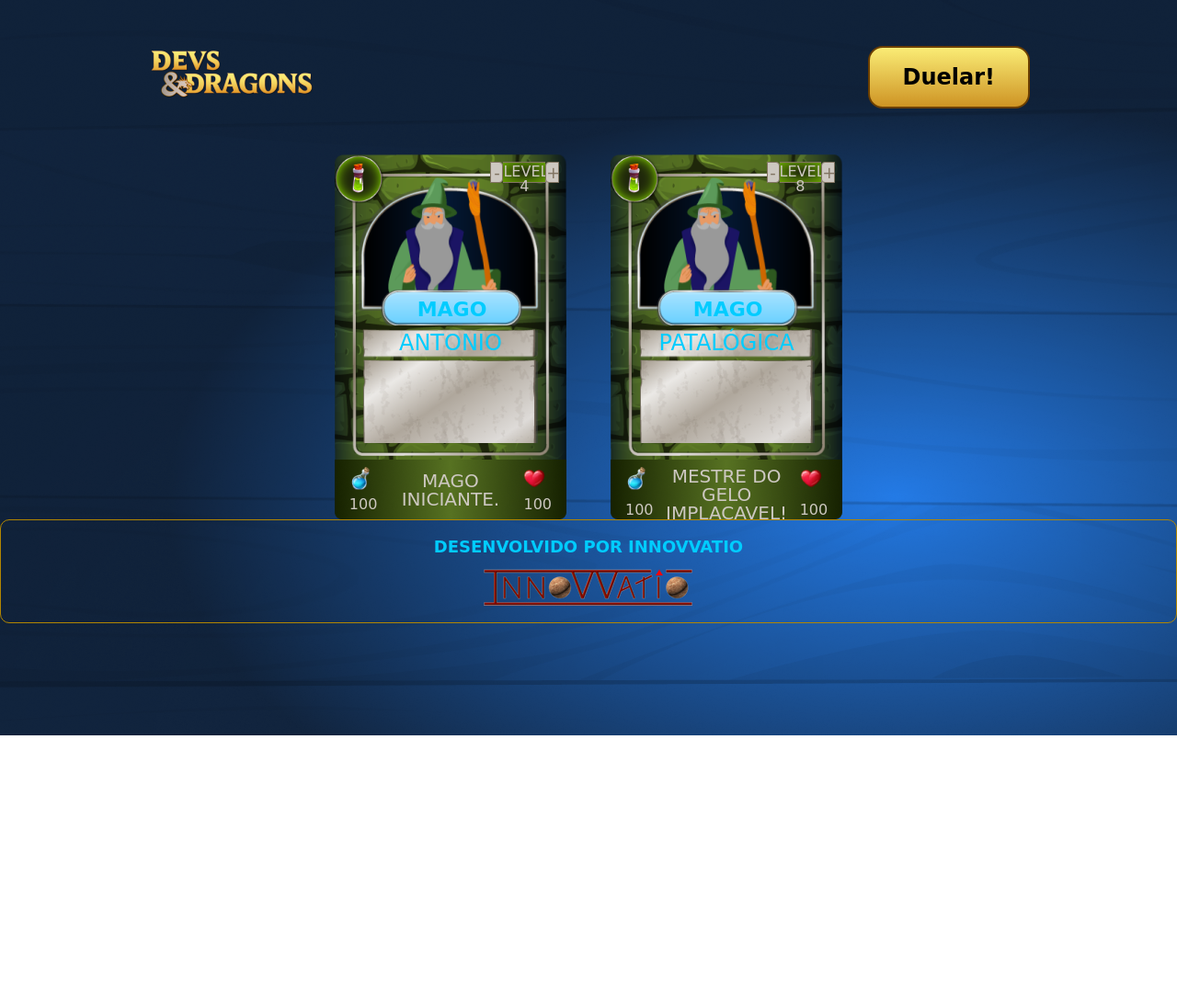
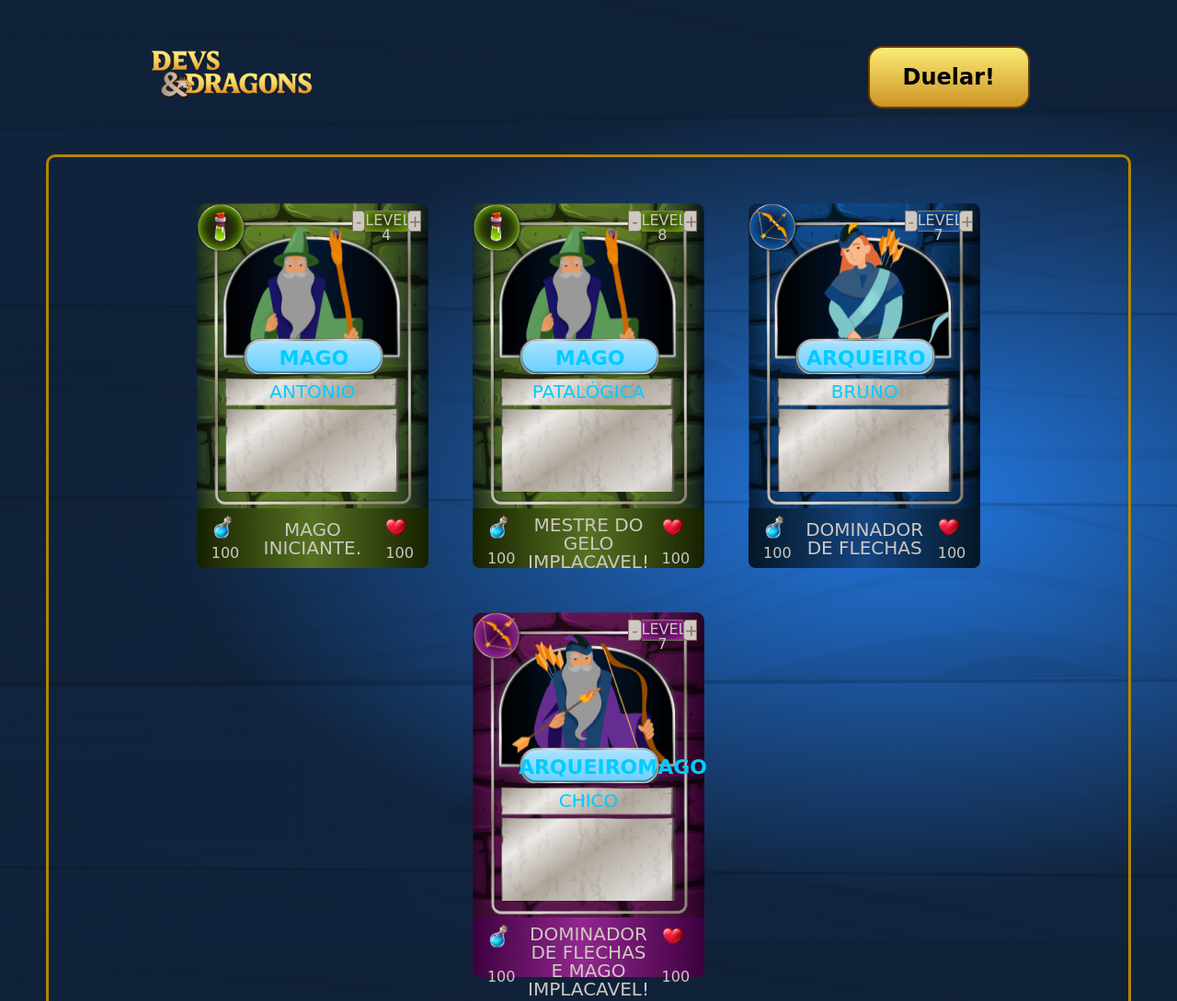
Before and after one commit to LuizCowBTF/Devs-Dragons, a plain HTML site: page index.html in a window 1280 px wide. Shown: the top 1089 px of the page at 92% size. Before the commit the page ends 800 px from the top, so only its background shows below. Drawn offline with Linux system fonts and the light colour scheme; a web font is replaced by a local one.

Commit message:
module arqueiro-mago

```diff
--- a/index.html
+++ b/index.html
@@ -19,7 +19,9 @@
         <h1 class="titulo"><img src="./src/assets/img/logo.png" alt="logo Devs&Dragons"></h1>
         <button class="botao-duelar">Duelar!</button>
     </header>
-    <ul id="personagens" class="personagens"></ul>
+    <div class="containerCard">
+      <ul id="personagens" class="personagens"></ul>
+    </div>
   </div>
 
     <div class="fundo-modal" id="fundo-modal"></div>
--- a/src/assets/css/style.css
+++ b/src/assets/css/style.css
@@ -32,7 +32,7 @@ footer {
   display: flex;
   flex-direction: column;
   justify-content: center;
-  border: 1px solid #B28601;
+  border: 3px solid #B28601;
   border-radius: 10px;
   bottom: 0;
   text-transform: uppercase;
@@ -41,6 +41,7 @@ footer {
   font-weight: bold;
   font-size: 18px;
   padding-top: 20px;
+  margin: 20px 50px;
 
   img {
     padding: 15px 0;
@@ -56,6 +57,16 @@ footer {
 .titulo {
     color: white;
     font-size: 48px;
+}
+
+.containerCard {
+  display: flex;
+  flex-direction: row;
+  justify-content: center;
+  border: 3px solid #B28601;
+  border-radius: 10px;
+  padding: 50px 0;
+  margin: 50px;
 }
 
 .botao-duelar {
@@ -185,7 +196,7 @@ footer {
 }
 
 .nome {
-    font-size: 24px;
+    font-size: 20px;
     line-height: 30px;
     text-align: center;
 
--- a/src/assets/js/index.js
+++ b/src/assets/js/index.js
@@ -1,10 +1,14 @@
 import { Personagem } from "../../modules/personagem.js";
 import { PersonagemView } from "../../components/personagem-view.js";
 import { Mago } from "../../modules/mago.js";
+import { Arqueiro } from "../../modules/arqueiro.js";
+import { ArqueiroMago } from './../../modules/arqueiro-mago.js';
 
 const magoAntonio = new Mago('Antonio', 4, 'fogo', 4, 3, '')
 const magaPatalogica = new Mago('Patalógica', 8, 'gelo', 7, 10, '')
+const arqueiroBruno = new Arqueiro('Bruno', 7, 8)
+const arqueiroMagoChico = new ArqueiroMago('Chico', 7, 10, 'ar', 4, 8)
 
-const personagens = [magoAntonio, magaPatalogica]
+const personagens = [magoAntonio, magaPatalogica, arqueiroBruno, arqueiroMagoChico]
 
 new PersonagemView(personagens).render()
--- /dev/null
+++ b/src/modules/arqueiro-mago.js
@@ -0,0 +1,20 @@
+import { Arqueiro } from "./arqueiro.js";
+import { Mago } from "./mago.js";
+import { Personagem } from "./personagem.js";
+
+
+export class ArqueiroMago extends Personagem {
+  ladoArqueiro
+  ladoMago
+  tipo = 'ArqueiroMago'
+
+  constructor(nome, level, destreza, elementoMagico, levelMagico, inteligencia){
+    super(nome, level)
+    this.ladoArqueiro = new Arqueiro(nome, level, destreza)
+    this.ladoMago = new Mago(nome, level, elementoMagico, levelMagico, inteligencia)
+  }
+
+  obterInsignia(){
+    return `${this.ladoArqueiro.obterInsignia()} e ${this.ladoMago.obterInsignia()}`
+  }
+}
--- /dev/null
+++ b/src/modules/arqueiro.js
@@ -0,0 +1,18 @@
+import { Personagem } from "./personagem.js";
+
+export class Arqueiro extends Personagem {
+  tipo = 'Arqueiro'
+  destreza
+
+  constructor(nome, level, destreza){
+    super(nome, level)
+    this.destreza = destreza
+  }
+
+  obterInsignia(){
+    if(this.destreza >= 5){
+      return `Dominador de Flechas`
+    }
+    return super.obterInsignia()
+  }
+}
```
